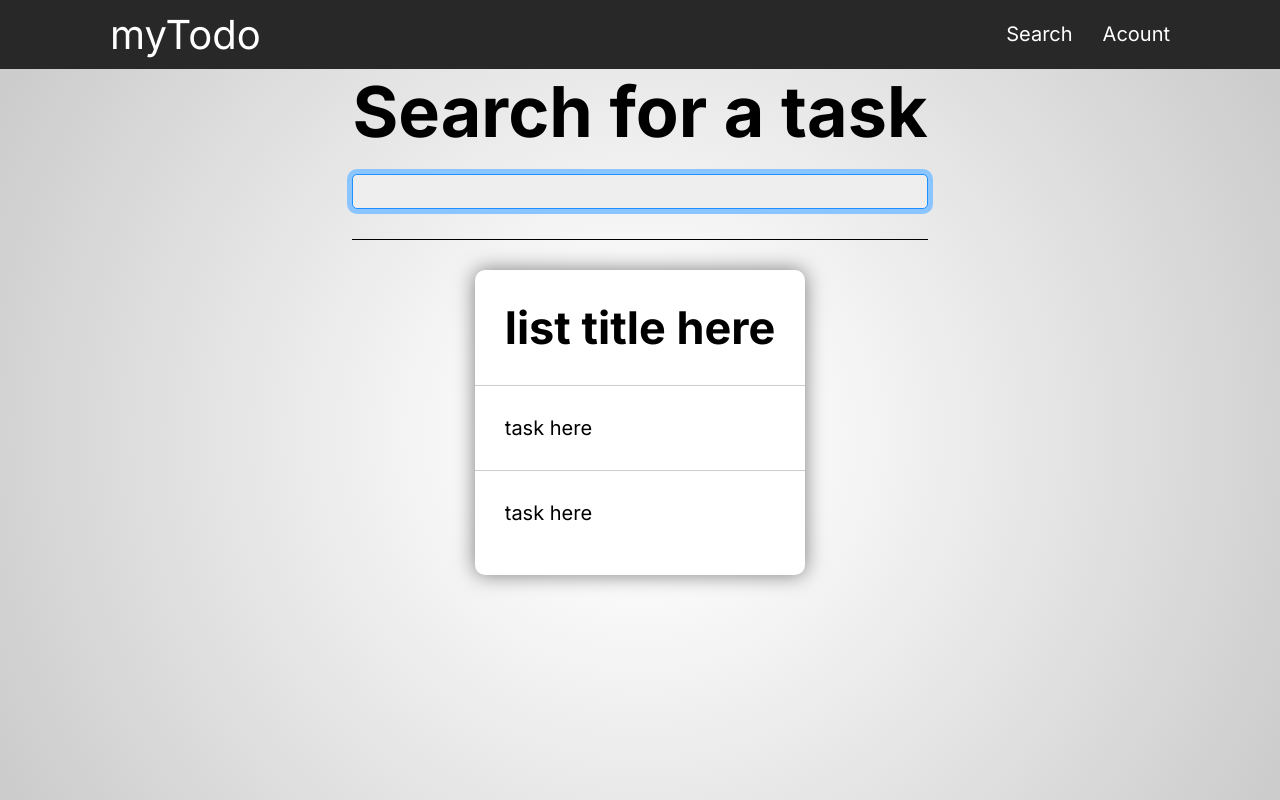
After one commit to mohammad-alj/myTodo, a Flask app: page /search in a window 1280 px wide. The commit adds this page. Run offline with Flask 3, Linux system fonts and the light colour scheme; a user stored in the database is signed in; some libraries are stand-ins or nearby versions.

Commit message:
Create search page.

```diff
--- a/app.py
+++ b/app.py
@@ -3,8 +3,6 @@ from helpers import error, login_required, validate_username, validate_password
 from keys import SECRET_KEY
 from cs50 import SQL
 from werkzeug.security import generate_password_hash, check_password_hash
-import json
-import requests
 
 app = Flask(__name__)
 app.config['SECRET_KEY'] = SECRET_KEY
@@ -179,5 +177,12 @@ def remove_list(list_id):
     return redirect('/')
 
 
+@app.route('/search')
+def search():
+    if not 'user_id' in session:
+        return redirect('/login')
+    return render_template('search.html')
+
+
 if __name__ == "__main__":
     app.run(debug=True)
--- /dev/null
+++ b/static/css/search.css
@@ -0,0 +1,38 @@
+main .container {
+    display: flex;
+    flex-direction: column;
+    align-items: center;
+}
+
+.search-feild {
+    padding-bottom: 3rem;
+    border-bottom: 1px solid #000;
+    margin-bottom: 3rem;
+    display: flex;
+    flex-direction: column;
+}
+
+.list {
+    background: white;
+    box-shadow: 0 0 20px 0 rgba(0, 0, 0, .5);
+    padding: 2rem 0;
+    border-radius: 10px;
+}
+
+.list h2 {
+    padding: 1rem 3rem;
+}
+
+.task {
+    border-top: 1px solid #ccc;
+    font-size: 2rem;
+    padding: 3rem;
+}
+
+.tasks {
+    list-style: none;
+}
+
+.list a {
+    color: #000;
+}
--- a/templates/layout.html
+++ b/templates/layout.html
@@ -20,6 +20,7 @@
 				<a href="/" class="nav__logo nav__link">myTodo</a>
 				<ul class="nav__items">
 					{% if session['user_id'] %}
+					<li class="nav__item"><a href="/search" class="nav__link">Search</a></li>
 					<li class="nav__item"><a href="/acount" class="nav__link">Acount</a></li>
 					{% else %}
 					<li class="nav__item"><a href="/register" class="nav__link">Register</a></li>
--- a/templates/list.html
+++ b/templates/list.html
@@ -1,5 +1,5 @@
-{% extends 'layout.html' %} {% block title %} {{ list.list_name}} {{ error_code }} {% endblock %} {%
-block css %}
+{% extends 'layout.html' %} {% block title %} {{ list.list_name }} {{ error_code }} {% endblock %}
+{% block css %}
 <link rel="stylesheet" href="../static/css/list.css" />
 <link rel="stylesheet" href="../static/css/form.css" />
 {% endblock %} {% block main %}
--- /dev/null
+++ b/templates/search.html
@@ -0,0 +1,22 @@
+{% extends 'layout.html' %} {% block title %} Search {% endblock %} {% block css %}
+<link rel="stylesheet" href="../static/css/form.css" />
+<link rel="stylesheet" href="../static/css/search.css" />
+{% endblock %} {% block main %}
+<div class="container">
+	<div class="search-feild">
+		<h1>Search for a task</h1>
+		<input type="text" id="target" autocomplete="off" autofocus class="form__input--solid" />
+	</div>
+	<div class="lists">
+		<div class="list">
+			<a href="/">
+				<h2>list title here</h2>
+				<ul class="tasks">
+					<li class="task">task here</li>
+					<li class="task">task here</li>
+				</ul>
+			</a>
+		</div>
+	</div>
+</div>
+{% endblock %}
```
Also changed, not shown: database.db.
